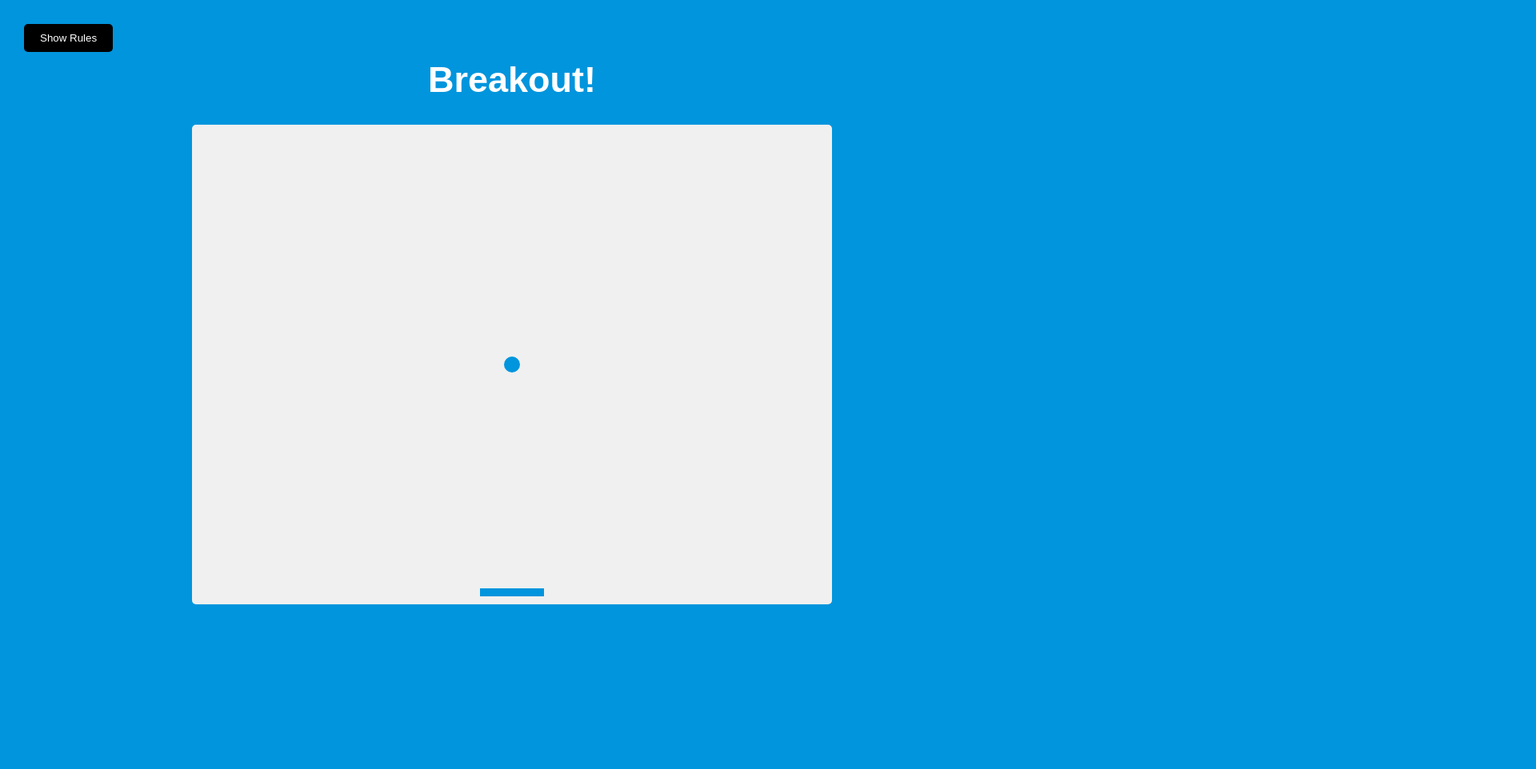
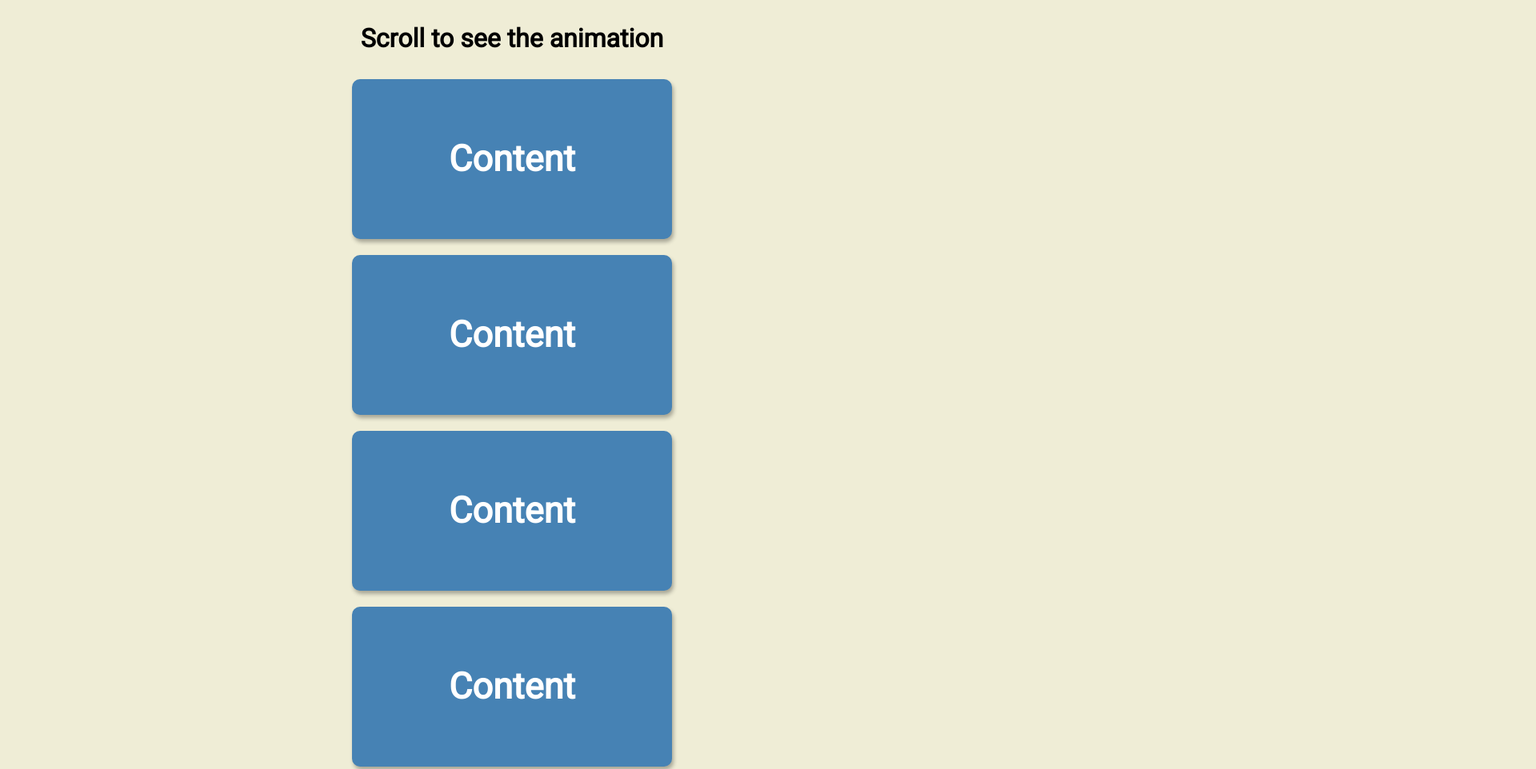
Before and after one commit to veeteefunk/expanding-cards, a plain HTML site: page index.html in a window 1280 px wide. Shown: the top 962 px of the page at 80% size, 1920 px wide, since content can reach past the window. Before the commit the page ends 800 px from the top, so only its background shows below. Drawn offline with Linux system fonts and the light colour scheme.

Commit message:
Add files via upload

```diff
--- a/app.js
+++ b/app.js
@@ -1,53 +1,19 @@
-const rulesBtn = document.getElementById('rules-btn');
-const closeBtn = document.getElementById('close-btn');
-const rules = document.getElementById('rules');
-const canvas = document.getElementById('canvas');
-const ctx = canvas.getContext('2d');
+const boxes = document.querySelectorAll('.box')
 
-// create ball props
-const ball = {
-    x: canvas.width / 2,
-    y: canvas.height / 2,
-    size: 10,
-    speed: 4,
-    dx: 4,
-    dy: -4
+window.addEventListener('scroll', checkBoxes)
+
+checkBoxes()
+
+function checkBoxes() {
+    const triggerBottom = window.innerHeight / 5 * 4
+
+    boxes.forEach(box => {
+        const boxTop = box.getBoundingClientRect().top
+
+        if(boxTop < triggerBottom) {
+            box.classList.add('show')
+        } else {
+            box.classList.remove('show')
+        }
+    })
 }
-
-// draw ball on canvas
-function drawBall() {
-    ctx.beginPath();
-    ctx.arc(ball.x, ball.y, ball.size, 0, Math.PI *2);
-    ctx.fillStyle = '#0095dd';
-    ctx.fill();
-    ctx.closePath();
-}
-
-// create paddle props
-
-const paddle = {
-    x: canvas.width / 2 - 40,
-    y: canvas.height -20,
-    w: 80,
-    h: 10,
-    speed: 8,
-    dx: 0
-}
-
-//draw paddle on canvas
-function drawPaddle() {
-    ctx.beginPath();
-    ctx.rect(paddle.x, paddle.y, paddle.w, paddle.h);
-    ctx.fillStyle = '#0095dd';
-    ctx.fill();
-    ctx.closePath();
-}
-
-drawBall();
-drawPaddle();
-
-// rules and close event handlers
-rulesBtn.addEventListener('click', () =>
-rules.classList.add('show'));
-closeBtn.addEventListener('click', () =>
-rules.classList.remove('show'));
--- a/index.html
+++ b/index.html
@@ -5,21 +5,23 @@
     <meta http-equiv="X-UA-Compatible" content="IE=edge">
     <meta name="viewport" content="width=device-width, initial-scale=1.0">
     <link rel="stylesheet" href="style.css">
-    <title>Breakout Game | Javascript</title>
+    <title>Scroll Animation | Javascript</title>
 </head>
 <body>
-
-    <h1>Breakout!</h1>
-    <button id="rules-btn" class="btn rules-btn">Show Rules</button>
-    <div id="rules" class="rules">
-        <h2>How To Play:</h2>
-        <p>Use your right and left keys to move the paddle to bounce the ball up and break the blocks.</p>
-        <p>If you miss the ball, your score and the blocks will reset.</p>
-        <button id="close-btn" class="btn">Close</button>
-    </div>
-
-    <canvas id="canvas" width="800" height="600"></canvas>
-
+    <h1>Scroll to see the animation</h1>
+    <div class="box"><h2>Content</h2></div>
+    <div class="box"><h2>Content</h2></div>
+    <div class="box"><h2>Content</h2></div>
+    <div class="box"><h2>Content</h2></div>
+    <div class="box"><h2>Content</h2></div>
+    <div class="box"><h2>Content</h2></div>
+    <div class="box"><h2>Content</h2></div>
+    <div class="box"><h2>Content</h2></div>
+    <div class="box"><h2>Content</h2></div>
+    <div class="box"><h2>Content</h2></div>
+    <div class="box"><h2>Content</h2></div>
+    <div class="box"><h2>Content</h2></div>
+    <div class="box"><h2>Content</h2></div>
     <script src="app.js"></script>
 </body>
 </html>
--- a/style.css
+++ b/style.css
@@ -1,70 +1,42 @@
+@import url('https://fonts.googleapis.com/css2?family=Roboto&display=swap');
+
 * {
     box-sizing: border-box;
 }
 
 body {
-    background-color: #0095dd;
+    background-color: #efedd6;
+    font-family: 'Roboto', sans-serif;
     display: flex;
     flex-direction: column;
     align-items: center;
     justify-content: center;
-    font-family: Arial, Helvetica, sans-serif;
-    min-height: 100vh;
-    margin: 0;
+    overflow-x: hidden;
 }
 
-h1 {
-    font-size: 45px;
+.box {
+    background-color: steelblue;
     color: #fff;
+    display: flex;
+    align-items: center;
+    justify-content: center;
+    width: 400px;
+    height: 200px;
+    margin: 10px;
+    border-radius: 10px;
+    box-shadow: 2px 4px 5px rgba(0,0,0,.3);
+    transform: translateX(400%);
+    transition: transform 0.4s ease;
 }
 
-canvas {
-    background: #f0f0f0;
-    display: block;
-    border-radius: 5px;
+.box:nth-of-type(even) {
+    transform: translateX(-400%);
 }
 
-.btn {
-    cursor: pointer;
-    border: 0;
-    padding: 10px 20px;
-    background: #000;
-    color: #fff;
-    border-radius: 5px;
+.box.show {
+    transform: translateX(0);
 }
 
-.btn:focus {
-    outline: 0;
+.box h2 {
+    font-size: 45px;
 }
-
-.btn:hover {
-    background: #222;
-}
-
-.btn:active {
-    transform: scale(0.98);
-}
-
-.rules-btn {
-    position: absolute;
-    top: 30px;
-    left: 30px;
-}
-
-.rules {
-    position: absolute;
-    top: 0;
-    left: 0;
-    background: #333;
-    color: #fff;
-    min-height: 100vh;
-    width: 400px;
-    padding: 20px;
-    line-height: 1.5;
-    transform: translateX(-400px);
-    transition: transform 1s ease-in-out;
-}
-
-.rules.show {
-    transform: translateX(0);
-}
```
